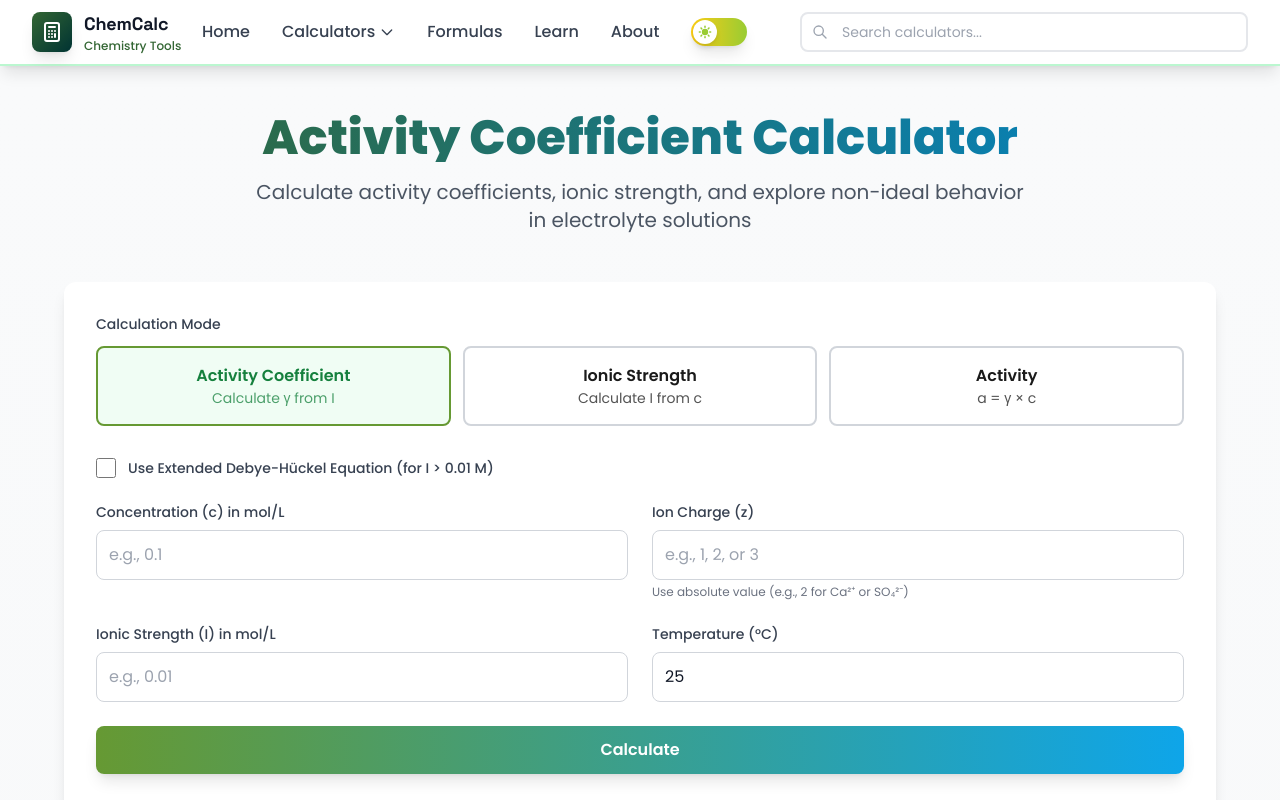
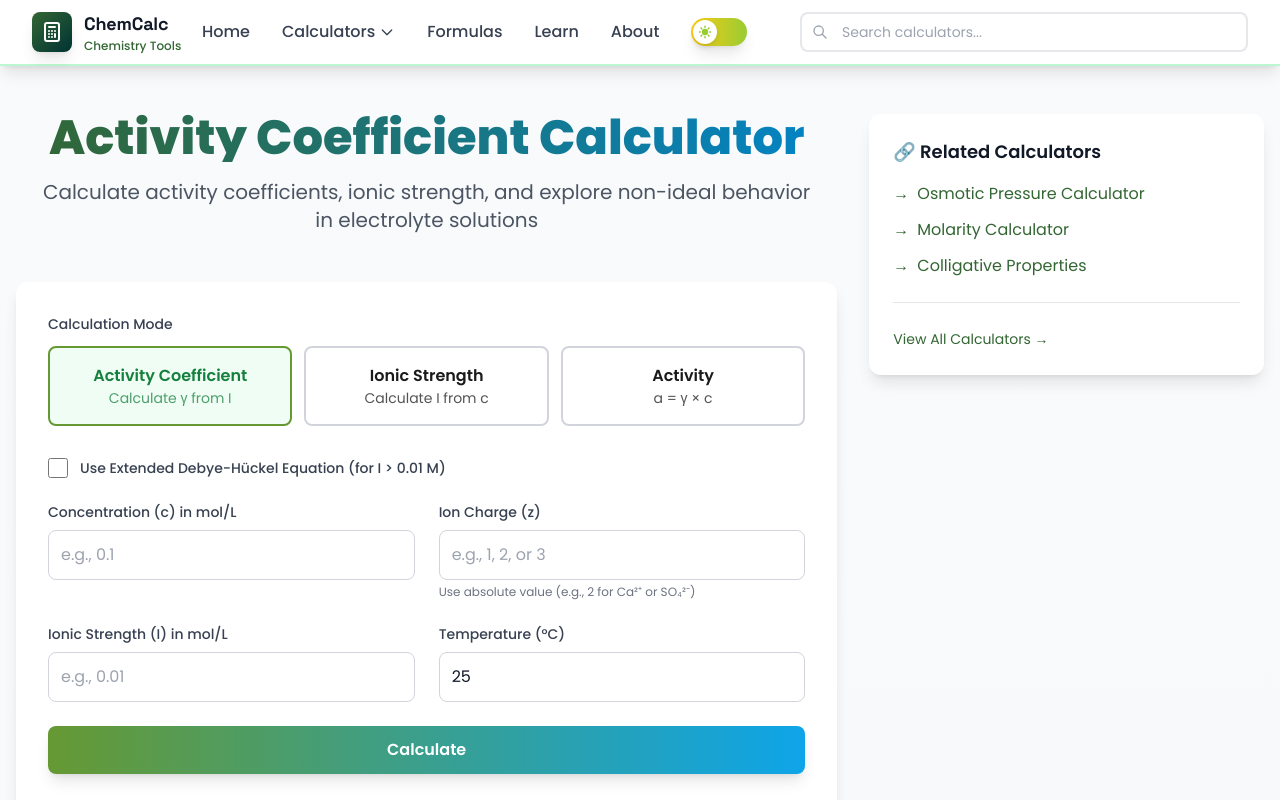
Before and after one commit to Zohaibmayo50/chemical-calculators, a Next.js app: page /physical-chemistry-calculators/activity-coefficient-calculator in a window 1280 px wide. Shown: the top 800 px of the page. Built offline with nearby package versions, Linux system fonts and the light colour scheme; a web font is replaced by a local one.

Commit message:
Add Related Calculators sidebar to activity-coefficient and daltons-law calculators (Physical Chemistry 1-2/8)

```diff
--- a/app/physical-chemistry-calculators/activity-coefficient-calculator/page.tsx
+++ b/app/physical-chemistry-calculators/activity-coefficient-calculator/page.tsx
@@ -26,7 +26,9 @@ export default function ActivityCoefficientCalculatorPage() {  return (
     <>
       <Header />
       <div className="min-h-screen bg-gradient-to-b from-gray-50 to-gray-100 dark:from-gray-900 dark:to-gray-800 py-12 px-4">
-      <div className="max-w-6xl mx-auto">
+      <div className="max-w-7xl mx-auto">
+        <div className="grid lg:grid-cols-3 gap-8">
+          <div className="lg:col-span-2 space-y-8">
         {/* Header */}
         <div className="text-center mb-12">
           <h1 className="text-5xl font-extrabold text-transparent bg-clip-text bg-gradient-to-r from-primary-600 to-secondary-600 dark:from-primary-400 dark:to-secondary-400 mb-4">
@@ -626,7 +628,58 @@ export default function ActivityCoefficientCalculatorPage() {  return (
             </div>
           </div>
         </div>
-      </div>      </div>
+          </div>
+
+          {/* Sidebar */}
+          <div className="lg:col-span-1">
+            <div className="sticky top-24">
+              <div className="bg-white dark:bg-gray-800 rounded-xl shadow-lg p-6">
+                <h3 className="text-lg font-semibold text-gray-900 dark:text-white mb-4 flex items-center gap-2">
+                  🔗 Related Calculators
+                </h3>
+                <ul className="space-y-3">
+                  <li>
+                    <a
+                      href="/solution-calculators/osmotic-pressure-calculator"
+                      className="text-primary-600 dark:text-primary-400 hover:underline flex items-center gap-2"
+                    >
+                      <span>→</span>
+                      <span>Osmotic Pressure Calculator</span>
+                    </a>
+                  </li>
+                  <li>
+                    <a
+                      href="/concentration-and-solution-calculators/molarity-calculator"
+                      className="text-primary-600 dark:text-primary-400 hover:underline flex items-center gap-2"
+                    >
+                      <span>→</span>
+                      <span>Molarity Calculator</span>
+                    </a>
+                  </li>
+                  <li>
+                    <a
+                      href="/solution-calculators/colligative-properties-calculator"
+                      className="text-primary-600 dark:text-primary-400 hover:underline flex items-center gap-2"
+                    >
+                      <span>→</span>
+                      <span>Colligative Properties</span>
+                    </a>
+                  </li>
+                </ul>
+                <div className="mt-6 pt-6 border-t border-gray-200 dark:border-gray-700">
+                  <a
+                    href="/calculators"
+                    className="text-sm text-primary-600 dark:text-primary-400 hover:underline"
+                  >
+                    View All Calculators →
+                  </a>
+                </div>
+              </div>
+            </div>
+          </div>
+        </div>
+      </div>
+      </div>
       <Footer />
     </>
   );
--- a/app/physical-chemistry-calculators/daltons-law-calculator/page.tsx
+++ b/app/physical-chemistry-calculators/daltons-law-calculator/page.tsx
@@ -373,6 +373,50 @@ export default function DaltonsLawCalculatorPage() {  return (
                 </li>
               </ul>
             </div>
+
+            {/* Related Calculators */}
+            <div className="bg-white dark:bg-gray-800 rounded-xl shadow-lg p-6 mt-6">
+              <h3 className="text-lg font-semibold text-gray-900 dark:text-white mb-4 flex items-center gap-2">
+                🔗 Related Calculators
+              </h3>
+              <ul className="space-y-3">
+                <li>
+                  <a
+                    href="/gas-calculators/ideal-gas-law-calculator"
+                    className="text-primary-600 dark:text-primary-400 hover:underline flex items-center gap-2"
+                  >
+                    <span>→</span>
+                    <span>Ideal Gas Law Calculator</span>
+                  </a>
+                </li>
+                <li>
+                  <a
+                    href="/physical-chemistry-calculators/grahams-law-calculator"
+                    className="text-primary-600 dark:text-primary-400 hover:underline flex items-center gap-2"
+                  >
+                    <span>→</span>
+                    <span>Graham's Law Calculator</span>
+                  </a>
+                </li>
+                <li>
+                  <a
+                    href="/gas-calculators/gas-density-calculator"
+                    className="text-primary-600 dark:text-primary-400 hover:underline flex items-center gap-2"
+                  >
+                    <span>→</span>
+                    <span>Gas Density Calculator</span>
+                  </a>
+                </li>
+              </ul>
+              <div className="mt-6 pt-6 border-t border-gray-200 dark:border-gray-700">
+                <a
+                  href="/calculators"
+                  className="text-sm text-primary-600 dark:text-primary-400 hover:underline"
+                >
+                  View All Calculators →
+                </a>
+              </div>
+            </div>
           </div>
         </div>
       </div>      </div>
```
